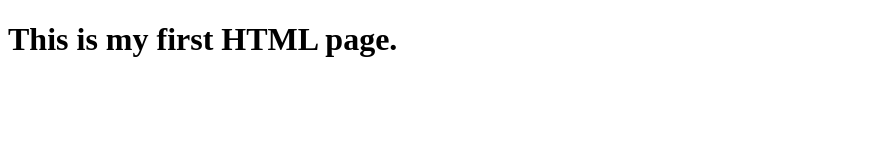
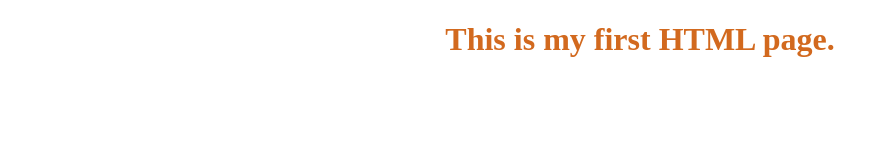
Before and after one commit to shantelle04/Test1, a plain HTML site: page index.html in a window 1280 px wide. Shown: the whole page, without its empty margins (0-889 px from the left). Drawn offline with Linux system fonts and the light colour scheme.

Commit message:
first commit

```diff
--- a/index.html
+++ b/index.html
@@ -4,6 +4,12 @@
     <meta charset="UTF-8">
     <meta name="viewport" content="width=device-width, initial-scale=1.0">
     <title>Document</title>
+    <style>
+        h1{
+            text-align: center;
+            color: chocolate;
+        }
+    </style>
 </head>
 <body>
     <h1>This is my first HTML page.</h1>
```
